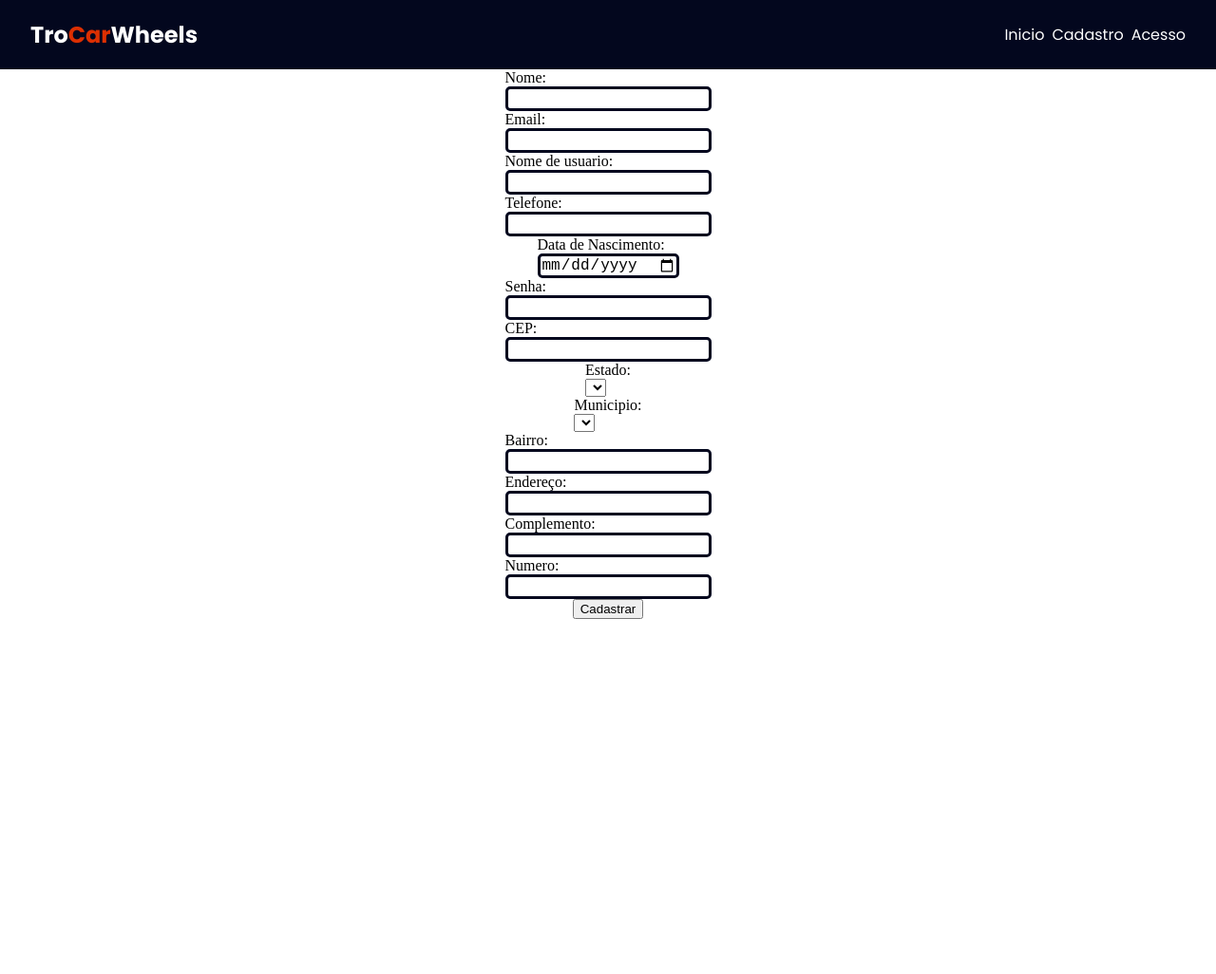
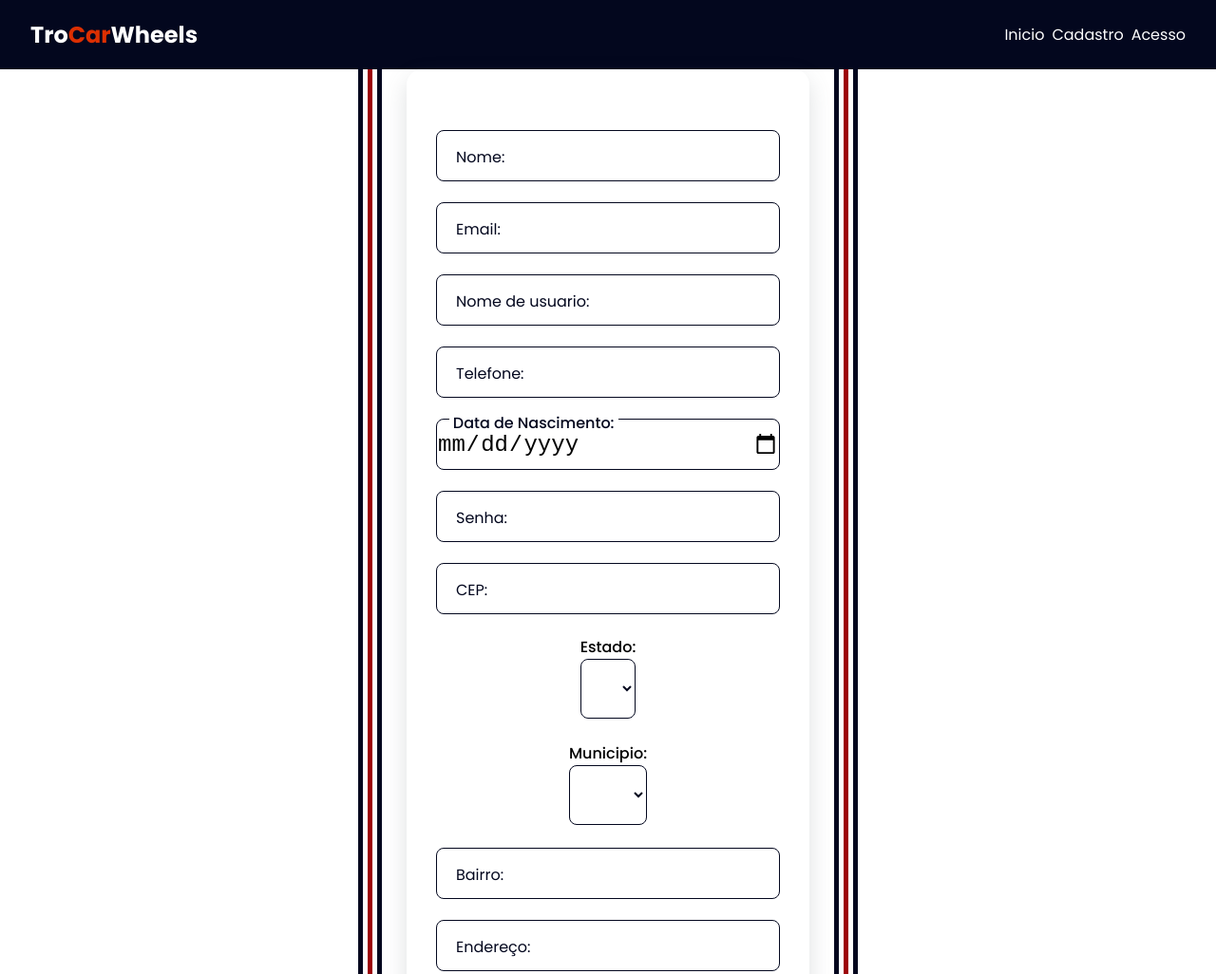
Before and after one commit to janascher/TroCarwheels, a website: page views/index.html in a window 1280 px wide. Shown: the top 1026 px of the page at 95% size. Before the commit the page ends 800 px from the top, so only its background shows below. Drawn offline with Linux system fonts and the light colour scheme; no server answers.

Commit message:
novo cadastro

```diff
--- a/views/index.html
+++ b/views/index.html
@@ -22,61 +22,63 @@
     </header>
     <div id="App">
         <section id="cadastro">
+            <div class="lines"></div>
             <div class="form">
                 <div class="input">
+                    <input type="text" name="namec" id="namec"placeholder=" "/>
                     <label for="namec">Nome:</label>
-                    <input type="text" name="namec" id="namec"/>
                 </div>
                 <div class="input">
+                    <input type="email" name="emailc" id="emailc" placeholder=" "/>
                     <label for="emailc">Email:</label>
-                    <input type="email" name="emailc" id="emailc"/>
                 </div>
                 <div class="input">
+                    <input type="text" name="nickc" id="nickc" placeholder=" "/>
                     <label for="nickc">Nome de usuario:</label>
-                    <input type="text" name="nickc" id="nickc"/>
                 </div>
                 <div class="input">
+                    <input type="tel" name="phonec" id="phonec" placeholder=" "/>
                     <label for="phonec">Telefone:</label>
-                    <input type="tel" name="phonec" id="phonec"/>
                 </div>
                 <div class="input">
+                    <input type="date" name="birth_datec" id="birth_datec" placeholder=" "/>
                     <label for="birth_datec">Data de Nascimento:</label>
-                    <input type="date" name="birth_datec" id="birth_datec"/>
                 </div>
                 <div class="input">
+                    <input type="password" name="passwordc" id="passwordc" placeholder=" "/>
                     <label for="passwordc">Senha:</label>
-                    <input type="password" name="passwordc" id="passwordc"/>
                 </div>
                 <div class="input">
+                    <input type="text" name="zipc" id="zipc" placeholder=" "/>
                     <label for="zipc">CEP:</label>
-                    <input type="text" name="zipc" id="zipc"/>
                 </div>
-                <div class="input">
+                <div class="select">
                     <label for="statec">Estado:</label>
                     <select name="statec" id="statec"></select>
                 </div>
-                <div class="input">
+                <div class="select">
                     <label for="cityc">Municipio:</label>
                     <select name="cityc" id="cityc"></select>
                 </div>
                 <div class="input">
+                    <input type="text" name="districtc" id="districtc" placeholder=" "/>
                     <label for="districtc">Bairro:</label>
-                    <input type="text" name="districtc" id="districtc"/>
                 </div>
                 <div class="input">
+                    <input type="text" name="addressc" id="addressc" placeholder=" "/>
                     <label for="addressc">Endereço:</label>
-                    <input type="text" name="addressc" id="addressc"/>
                 </div>
                 <div class="input">
+                    <input type="text" name="complementc" id="complementc" placeholder=" "/>
                     <label for="complementc">Complemento:</label>
-                    <input type="text" name="complementc" id="complementc"/>
                 </div>
                 <div class="input">
+                    <input type="number" name="numc" id="numc" placeholder=" "/>
                     <label for="numc">Numero:</label>
-                    <input type="number" name="numc" id="numc"/>
                 </div>
                 <button id="submitc">Cadastrar</button>
             </div>
+            <div class="lines"></div>
         </section>
     </div>
     <script src="./script/main.js"></script>
--- a/views/script/main.js
+++ b/views/script/main.js
@@ -144,16 +144,16 @@ cadastro.submit.addEventListener("click", async () => {
         ) {
             erros.push("email");
         }
-        if (!cadastro.address.checkValidity()) {
+        if (cadastro.address.value.length<5) {
             erros.push("address");
         }
-        if (!cadastro.district.checkValidity()) {
+        if (cadastro.district.value.length<5) {
             erros.push("district");
         }
         if (cadastro.birth_date.value == "") {
             erros.push("birth_date");
         }
-        if (!cadastro.num.checkValidity() || cadastro.num.valueAsNumber < 1) {
+        if (cadastro.num.value == "" || cadastro.num.valueAsNumber < 1) {
             erros.push("num");
         }
 
--- a/views/style.css
+++ b/views/style.css
@@ -1,62 +1,206 @@
-@import url('https://fonts.googleapis.com/css2?family=Roboto:ital,wght@0,100;0,300;0,400;0,500;0,700;0,900;1,100;1,300;1,400;1,500;1,700;1,900&display=swap');
-@import url('https://fonts.googleapis.com/css2?family=Poppins:ital,wght@0,100;0,200;0,300;0,400;0,500;0,600;0,700;0,800;0,900;1,100;1,200;1,300;1,400;1,500;1,600;1,700;1,800;1,900&display=swap');
-:root{
-    --blue0:#03071E;
-    --light-text-0: #FFFFFF;
-    --orange0: #DC2F02;
-    --red1: #9D0208;
-    --primary-font: 'Poppins', sans-serif;
-    --secundary-font: 'Roboto', sans-serif;
+@import url("https://fonts.googleapis.com/css2?family=Roboto:ital,wght@0,100;0,300;0,400;0,500;0,700;0,900;1,100;1,300;1,400;1,500;1,700;1,900&display=swap");
+@import url("https://fonts.googleapis.com/css2?family=Poppins:ital,wght@0,100;0,200;0,300;0,400;0,500;0,600;0,700;0,800;0,900;1,100;1,200;1,300;1,400;1,500;1,600;1,700;1,800;1,900&display=swap");
+:root {
+    --blue0: #03071e;
+    --light-text-0: #ffffff;
+    --orange0: #dc2f02;
+    --red0: #D00000;
+    --red1: #9d0208;
+    --primary-font: "Poppins", sans-serif;
+    --secundary-font: "Roboto", sans-serif;
 }
-body{
+body {
     margin: 0;
     box-sizing: 0;
 }
-header{
+/*
+  _   _                   _
+ | \ | |   __ _  __   __ | |__     __ _   _ __
+ |  \| |  / _` | \ \ / / | '_ \   / _` | | '__|
+ | |\  | | (_| |  \ V /  | |_) | | (_| | | |
+ |_| \_|  \__,_|   \_/   |_.__/   \__,_| |_|
+                                               */
+header {
     margin: 0 0 0;
     width: 100%;
 }
 
-header nav{
+header nav {
     background-color: var(--blue0);
     display: flex;
     justify-content: space-between;
     align-items: center;
-    padding: .5rem 2rem;
+    padding: 0.5rem 2rem;
     font-family: var(--primary-font);
 }
 
-header nav .logo{
+header nav .logo {
     font-family: var(--primary-font);
     color: var(--light-text-0);
     font-size: 1.5rem;
     font-weight: 700;
 }
-header nav .logo span{
+header nav .logo span {
     color: var(--orange0);
 }
-header .menu ul{
+header .menu ul {
     list-style: none;
     display: flex;
     flex-direction: row;
-    gap: .5rem;
+    gap: 0.5rem;
     color: var(--light-text-0);
 }
-#cadastro .form{
+#App{
+    width: 100%;
+}
+
+
+/*
+   ____               _                 _
+  / ___|   __ _    __| |   __ _   ___  | |_   _ __    ___
+ | |      / _` |  / _` |  / _` | / __| | __| | '__|  / _ \
+ | |___  | (_| | | (_| | | (_| | \__ \ | |_  | |    | (_) |
+  \____|  \__,_|  \__,_|  \__,_| |___/  \__| |_|     \___/
+                                                           */
+
+#cadastro{
+    display: flex;
+    justify-content: center;
+    gap: 1rem;
+}
+#cadastro .form {
+    position: relative;
+    font-family: var(--primary-font);
+    width: 360px;
+    padding: 4rem 2rem;
+    border-radius: 1rem;
+    box-shadow: 0 10px 25px rgba(92, 99, 105, 0.2);
     display: flex;
     flex-direction: column;
     align-items: center;
+    gap: 3.5rem;
+    margin: 0 20px;
 }
-#cadastro .form .input{
+.input {
+    position: relative;
+    display: flex;
+    justify-content: center;
+    height: 20px;
+    width: 100%;
+    /* margin-bottom: 2.5rem; */
+}
+.input input {
+    position: absolute;
+    top: 0;
+    width: 100%;
+    height: 100%;
+    font-size: 1.5rem;
+    border: 1px solid var(--blue0);
+    border-radius: 0.5rem;
+    padding: 1rem 0rem;
+    background: none;
+    z-index: 1;
+    transition: .3s all;
+}
+.input input.erro {
+    position: absolute;
+    top: 0;
+    width: 100%;
+    height: 100%;
+    font-size: 1.5rem;
+    border: 3px solid var(--red0);
+    border-radius: 0;
+    padding: 1rem 0rem;
+    background: none;
+    z-index: 1;
+    transition: .5s all;
+}
+.input label {
+    position: absolute;
+    left: 1rem;
+    top: 1rem;
+    padding: 0 0.25rem;
+    background-color: #fff;
+    color: var(--blue0);
+    font-size: 1rem;
+    transition: 0.3s;
+}
+.input input:focus + label {
+    top: -1.2rem;
+    left: 0.8rem;
+    color: var(--blue0);
+    font-size: 1.25rem;
+    font-weight: 500;
+    z-index: 10;
+}
+.input input:not(:placeholder-shown):not(:focus) + label {
+    top: -0.5rem;
+    left: 0.8rem;
+    font-size: 1rem;
+    font-weight: 500;
+    z-index: 10;
+}
+.input label:focus {
+    border: 1.5px solid var(--blue0);
+}
+.select {
+    position: relative;
+    height: auto;
     display: flex;
     flex-direction: column;
-    align-items: flex-start;
+    margin-bottom: -2rem;
+    /* margin-bottom: 2.5rem; */
 }
-#cadastro .form .input input{
-    border: 3px solid var(--blue0);
+.select select{
+    position: relative;
+    top: 0;
+    left: 0;
+    width: 100%;
+    height: 100%;
+    font-size: 1.5rem;
+    border: 1px solid var(--blue0);
+    border-radius: 0.5rem;
+    outline: none;
+    color: var(--blue0);
+    padding: 1rem;
+    background: none;
+    z-index: 1;
+}
+.select label{
     font-size: 1rem;
-    border-radius: 5px;
+    font-weight: 500;
 }
-#cadastro .form .input input.erro{
-    border: 3px solid var(--red1);
+.form button{
+    background-color: var(--red1);
+    color: var(--light-text-0);
+    font-size: 1.5rem;
+    font-family: var(--primary-font);
+    padding: .5rem 1rem;
+    border-radius: 6px;
+    border: none;
 }
+.lines{
+    position: relative;
+    width: 5px;
+    top: 0;
+    bottom: 0;
+    background: var(--red1);
+}
+.lines::after{
+    content: '';
+    position: absolute;
+    width: 5px;
+    top: 0;
+    bottom: 0;
+    background: var(--blue0);
+    right: 10px;
+}
+.lines::before{
+    content: '';
+    position: absolute;
+    width: 5px;
+    top: 0;
+    bottom: 0;
+    background: var(--blue0);
+    left: 10px;
+}
```
